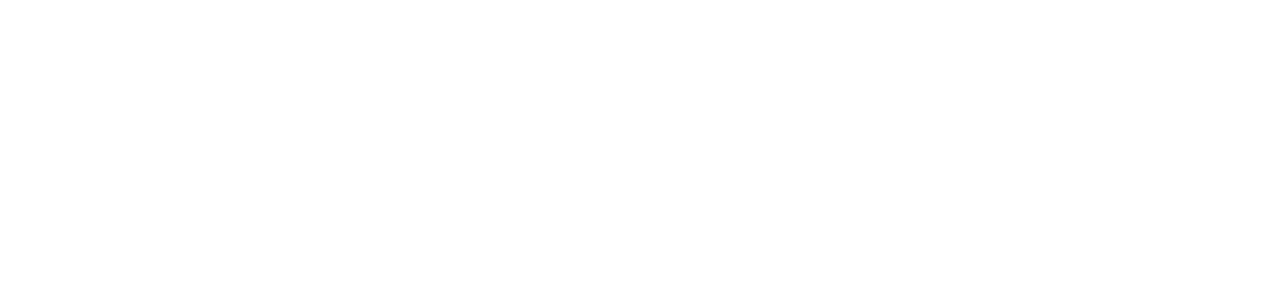
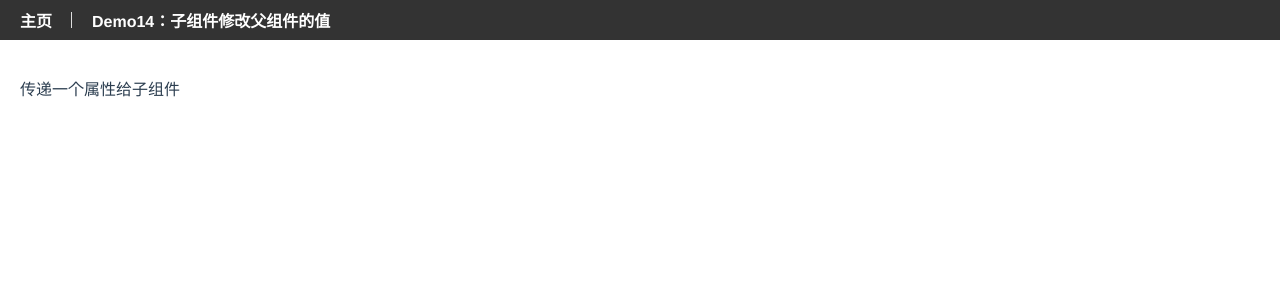
Before and after one commit to KINGMJ/vue-webpack, a Vue app: page /demo14 in a window 1280 px wide. Shown: the top 300 px of the page. Built offline with nearby package versions, Linux system fonts and the light colour scheme.

Commit message:
新增demo

```diff
--- a/src/components/HelloVue.vue
+++ b/src/components/HelloVue.vue
@@ -55,6 +55,9 @@
 			<li>
 				<router-link to="/demo13">Prop</router-link>
 			</li>
+			<li>
+				<router-link to="/demo14">子组件修改父组件的值</router-link>
+			</li>
 		</ul>
 
 		<h3>官方示例</h3>
--- /dev/null
+++ b/src/components/PropDemo2.vue
@@ -0,0 +1,23 @@
+<template>
+	<div>
+		<p @click="changeParentData">{{msg}}</p>
+	</div>
+</template>
+
+<script>
+    export default {
+        name: "prop-demo",
+        props: {
+            msg: String
+        },
+        methods: {
+            changeParentData: function () {
+                this.$emit('changeData', '修改父组件的值');
+            }
+        }
+    }
+</script>
+
+<style scoped>
+
+</style>
--- a/src/router.js
+++ b/src/router.js
@@ -89,6 +89,18 @@
             name: 'demo13',
             component: ()=>import('./views/Demo13.vue'),
             meta: {title: 'Demo13：Prop'}
+        },
+        {
+            path: '/demo14',
+            name: 'demo14',
+            component: ()=>import('./views/Demo14.vue'),
+            meta: {title: 'Demo14：子组件修改父组件的值'}
+        },
+        {
+            path: '/demo15',
+            name: 'demo15',
+            component: ()=>import('./views/Demo15.vue'),
+            meta: {title: 'Demo15：测试'}
         }
     ]
 })
--- /dev/null
+++ b/src/views/Demo14.vue
@@ -0,0 +1,28 @@
+<template>
+	<PropDemo2 :msg="msg" @changeData="changeData"/>
+</template>
+
+<script>
+    import PropDemo2 from '@/components/PropDemo2.vue';
+
+    export default {
+        name: "demo14",
+        data: ()=> {
+            return {
+                msg: '传递一个属性给子组件'
+            }
+        },
+        methods: {
+            changeData: function (data) {
+                this.msg = data;
+            }
+        },
+        components: {
+            PropDemo2
+        }
+    }
+</script>
+
+<style scoped>
+
+</style>
--- /dev/null
+++ b/src/views/Demo15.vue
@@ -0,0 +1,30 @@
+<template>
+	<div>
+		<p>{{msg}}</p>
+		<button @click="changeMsg">改变</button>
+	</div>
+
+</template>
+
+<script>
+    import Vue from 'vue';
+
+    Vue.prototype.msg = '123';
+
+    export default {
+        name: "demo15",
+        data: ()=> {
+            return {}
+        },
+        methods: {
+            changeMsg: function () {
+                this.msg = 456;
+            }
+        },
+        components: {}
+    }
+</script>
+
+<style scoped>
+
+</style>
```
